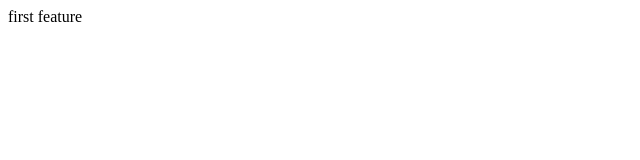
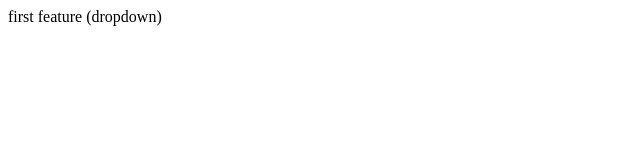
Before and after one commit to AliMonoar45/localRepo, a plain HTML site: page index.html in a window 1280 px wide. Shown: the whole page, without its empty margins (0-640 px from the left). Drawn offline with Linux system fonts and the light colour scheme.

```diff
--- a/index.html
+++ b/index.html
@@ -1 +1 @@
-<p>first feature</p>
+<p>first feature (dropdown)</p>
```
